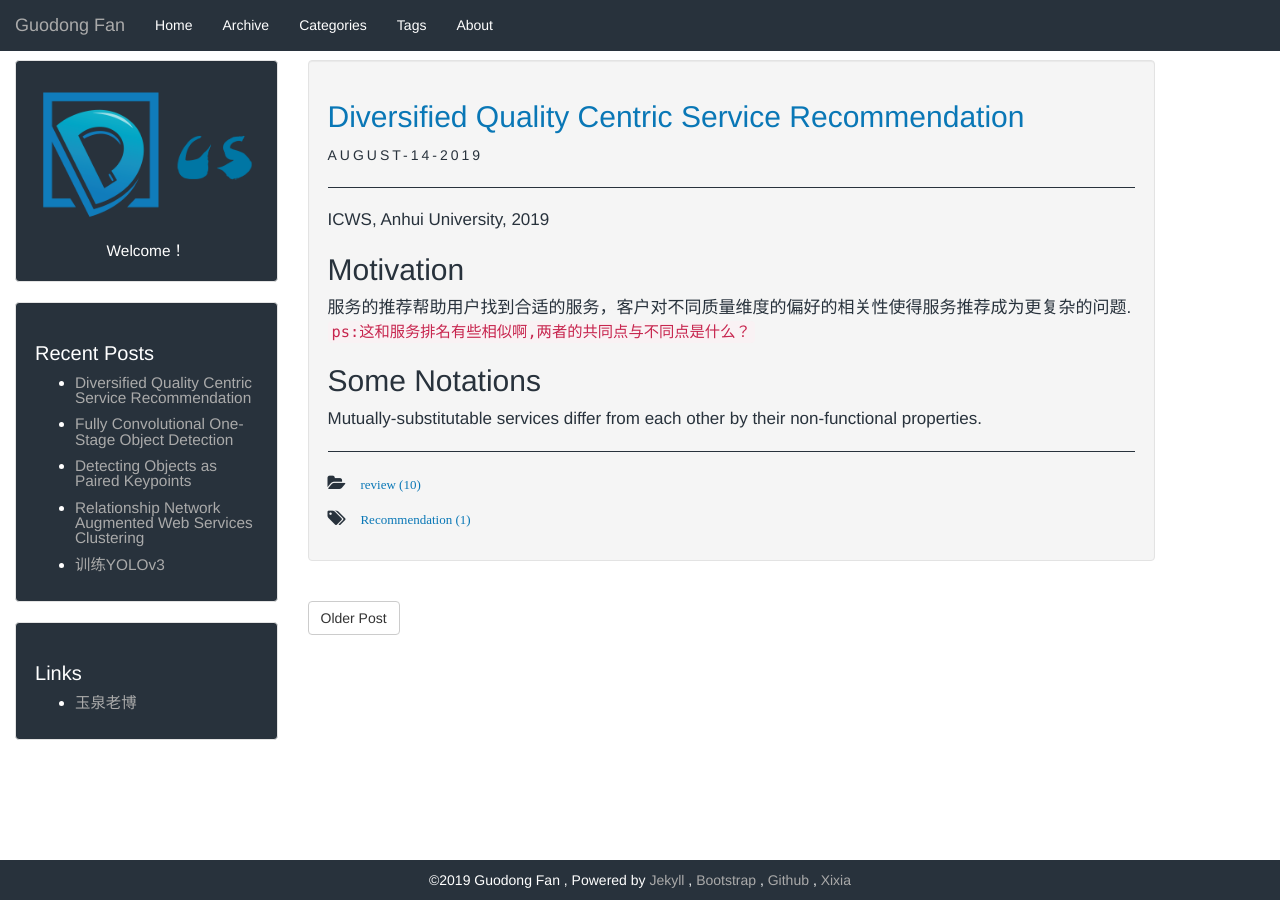
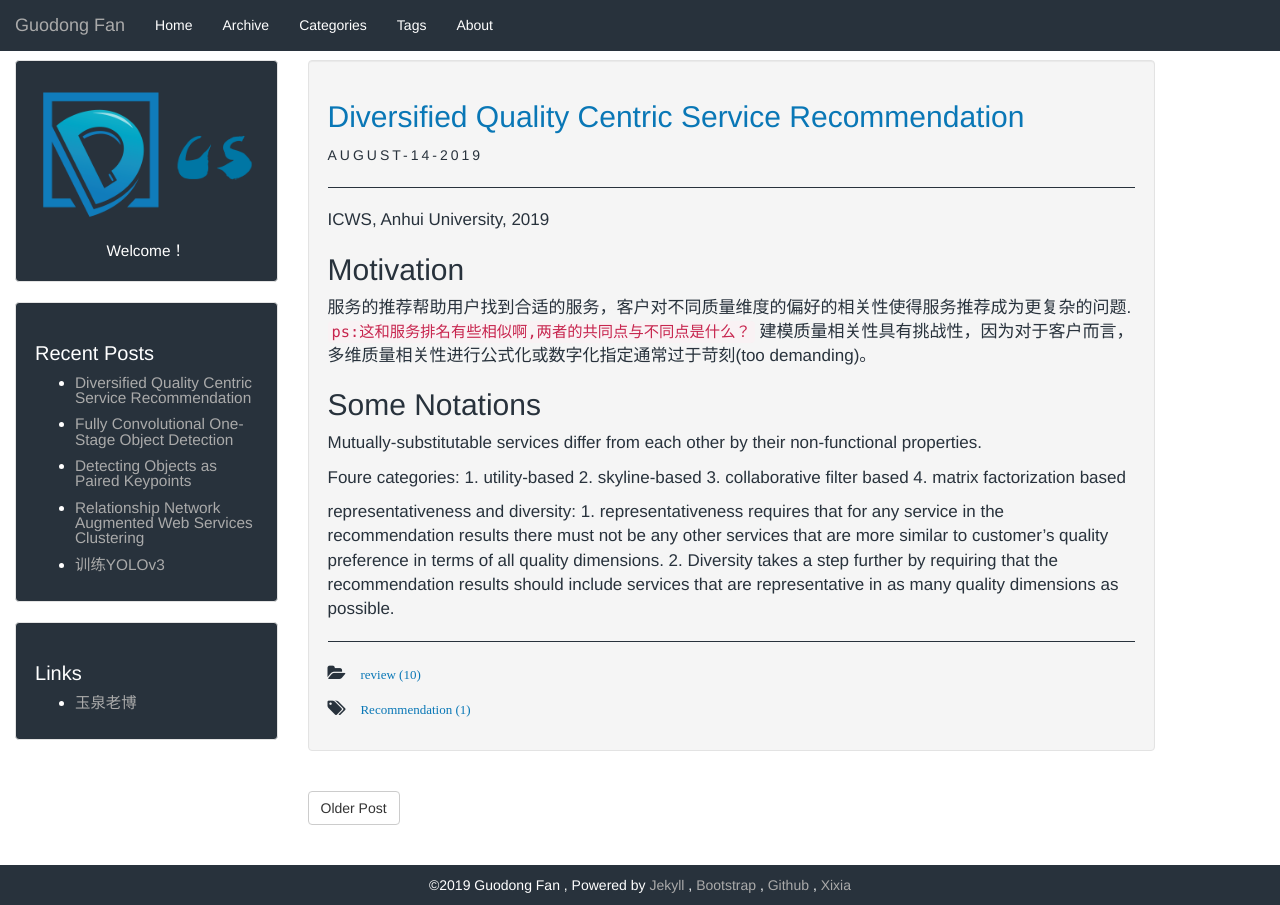
Before and after one commit to GuodongFan/GuodongFan.github.io, a Jekyll site: the page built from _posts/2019-08-14-Service-Recommendation.md, in a window 1280 px wide. Built offline with Jekyll 4.4.1, drawn with Linux system fonts in a browser that asks for light colours; our own code applies the rules of GitHub Pages for plain Markdown files.

Commit message:
Update 2019-08-14-Service-Recommendation.md

```diff
--- a/_posts/2019-08-14-Service-Recommendation.md
+++ b/_posts/2019-08-14-Service-Recommendation.md
@@ -9,8 +9,13 @@ ICWS, Anhui University, 2019
 
 ## Motivation
 
-服务的推荐帮助用户找到合适的服务，客户对不同质量维度的偏好的相关性使得服务推荐成为更复杂的问题. `ps:这和服务排名有些相似啊,两者的共同点与不同点是什么？`
+服务的推荐帮助用户找到合适的服务，客户对不同质量维度的偏好的相关性使得服务推荐成为更复杂的问题. `ps:这和服务排名有些相似啊,两者的共同点与不同点是什么？` 建模质量相关性具有挑战性，因为对于客户而言，多维质量相关性进行公式化或数字化指定通常过于苛刻(too demanding)。
 
 ## Some Notations
 
 Mutually-substitutable services differ from each other by their non-functional properties.
+
+
+Foure categories: 1. utility-based 2. skyline-based 3. collaborative filter based 4. matrix factorization based
+
+representativeness and diversity: 1. representativeness requires that for any service in the recommendation results there must not be any other services that are more similar to customer’s quality preference in terms of all quality dimensions. 2. Diversity takes a step further by requiring that the recommendation results should include services that are representative in as many quality dimensions as possible.
```
